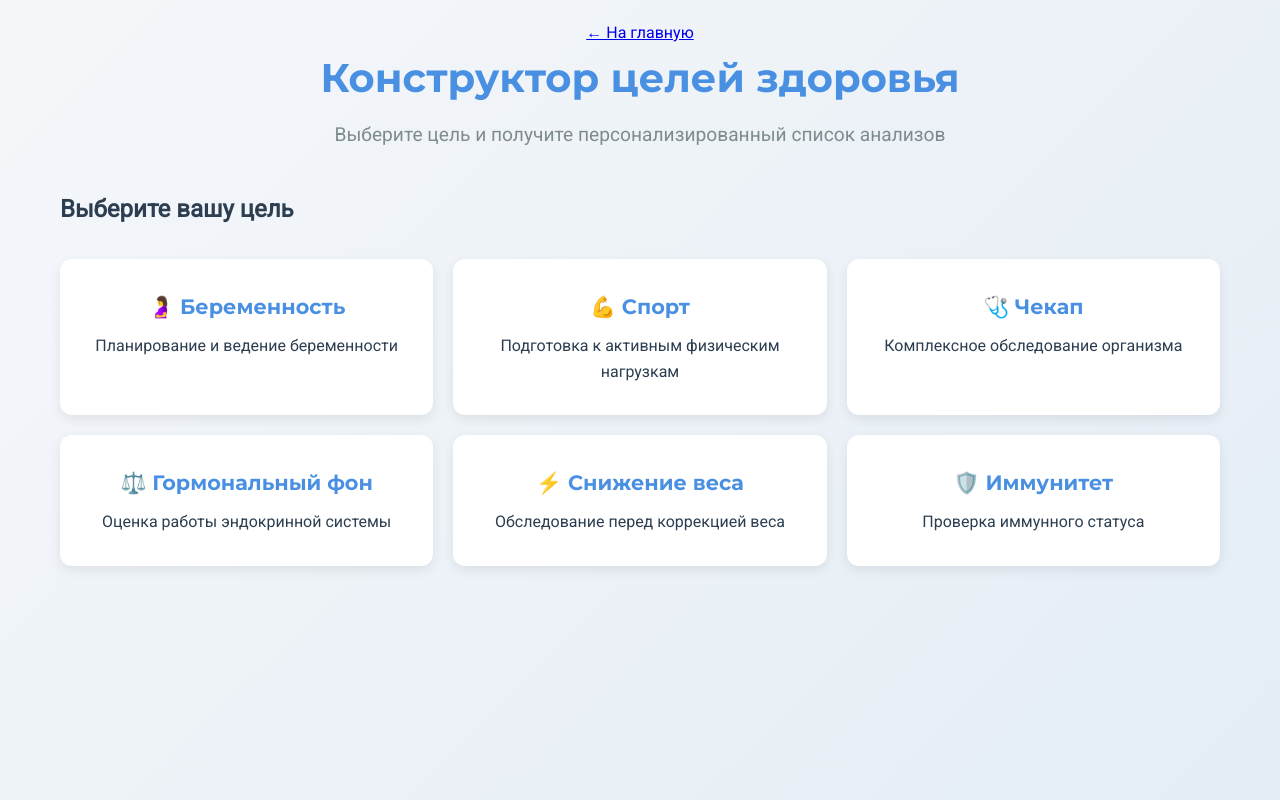
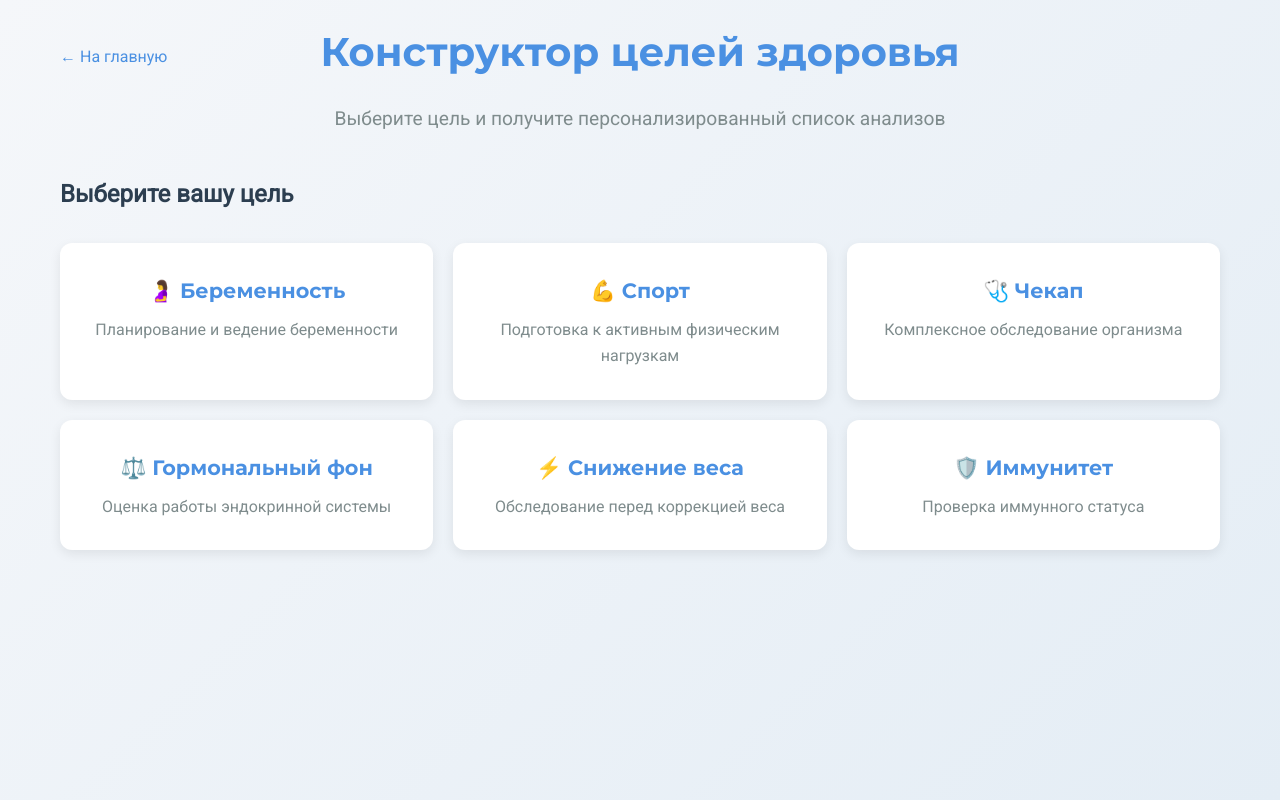
Before and after one commit to Un8ic/medical_examinations, a Flask app: page /goal_constructor in a window 1280 px wide. Run offline with Flask 3, Linux system fonts and the light colour scheme; data comes from the database, SQL or seed files in the repository.

Commit message:
Update style.css

```diff
--- a/static/style.css
+++ b/static/style.css
@@ -32,12 +32,34 @@ body {
     max-width: 1200px;
     margin: 0 auto;
     padding: 20px;
+    min-height: 100vh;
 }
 
 /* Заголовок */
 header {
     text-align: center;
     margin-bottom: 40px;
+}
+
+.header-nav {
+    display: flex;
+    align-items: center;
+    justify-content: center;
+    position: relative;
+    margin-bottom: 10px;
+}
+
+.back-link {
+    position: absolute;
+    left: 0;
+    color: var(--primary-color);
+    text-decoration: none;
+    font-weight: 500;
+    transition: color 0.3s ease;
+}
+
+.back-link:hover {
+    color: var(--primary-dark);
 }
 
 h1 {
@@ -196,16 +220,28 @@ h1 {
     font-size: 1.3rem;
 }
 
+.goal-card p {
+    color: var(--text-light);
+}
+
 /* Результаты анализов */
 .analyses-result {
     margin-top: 40px;
     animation: fadeIn 0.5s ease;
 }
 
+.result-info {
+    background: #e3f2fd;
+    padding: 15px 20px;
+    border-radius: 8px;
+    margin-bottom: 20px;
+    border-left: 4px solid var(--primary-color);
+}
+
 .analyses-list {
     display: grid;
     gap: 15px;
-    margin-top: 20px;
+    margin: 20px 0;
 }
 
 .analysis-item {
```
Also changed, not shown: other parts of static/style.css (+63 -3 lines).
